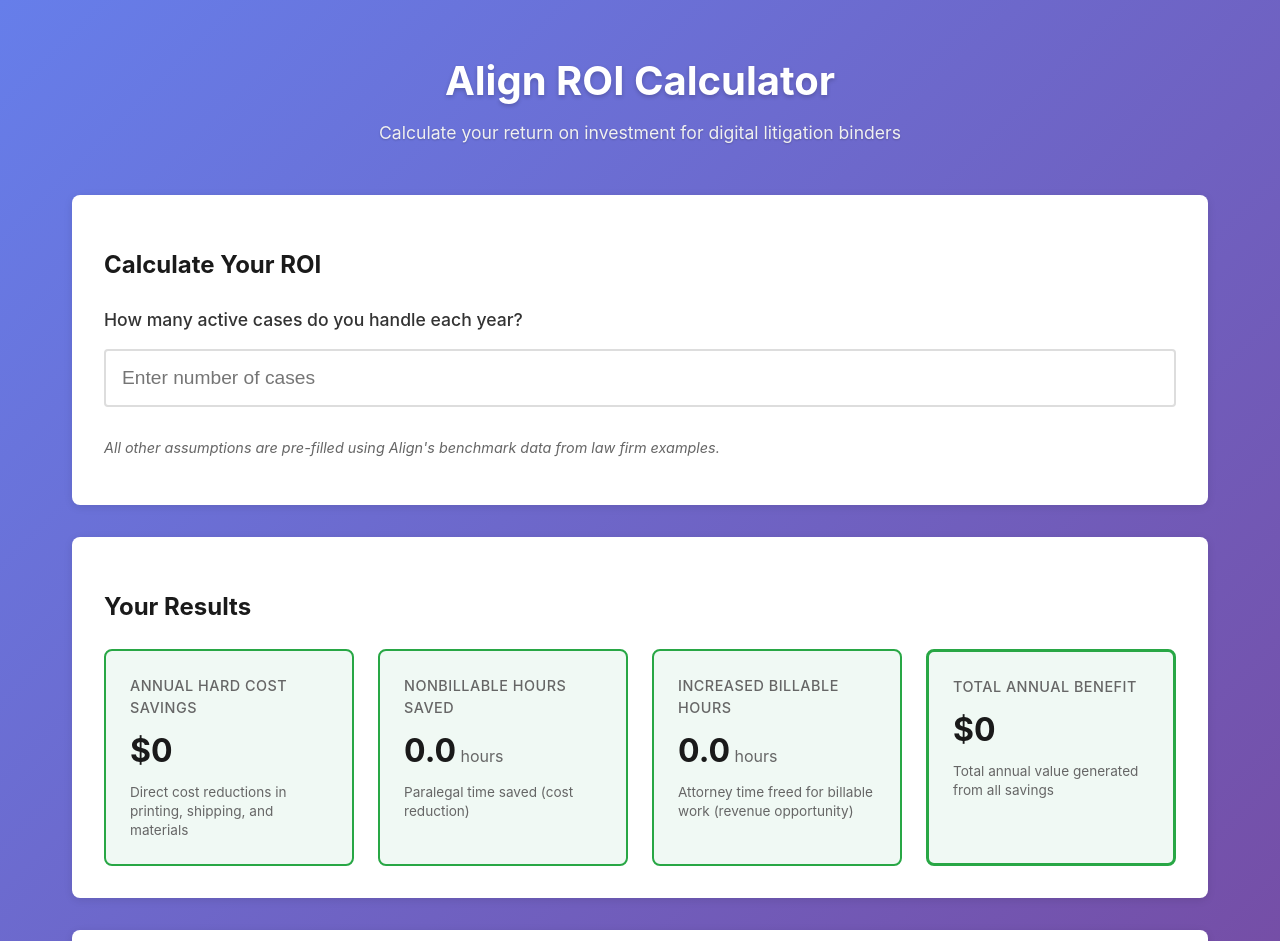
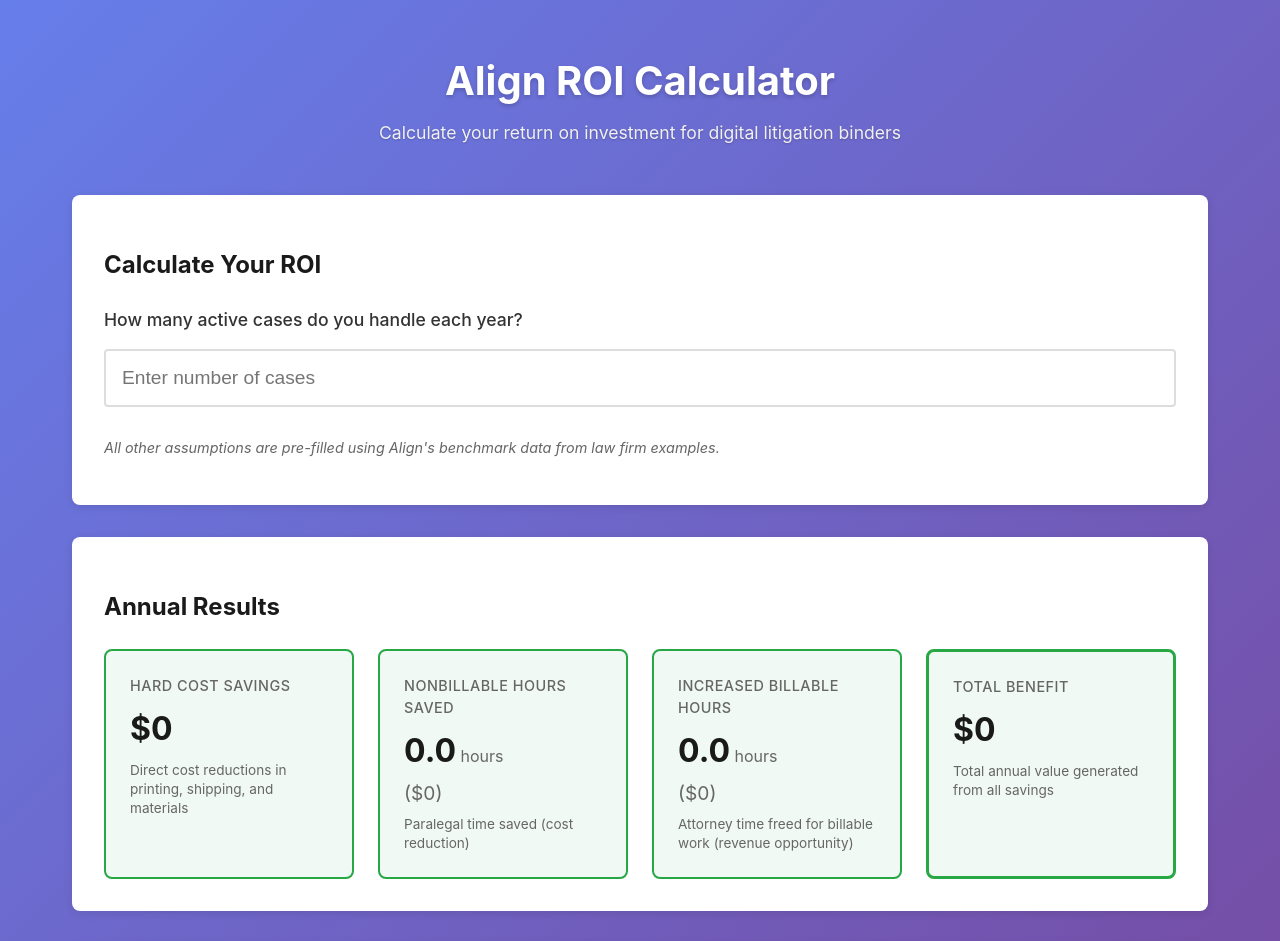
Before and after one commit to sam-mfb/roi, a React (Vite) app: page / in a window 1280 px wide. Shown: the top 941 px of the page. Built offline with nearby package versions, Linux system fonts and the light colour scheme.

Commit message:
add explanations

```diff
--- a/src/components/Calculator/AssumptionsPanel.tsx
+++ b/src/components/Calculator/AssumptionsPanel.tsx
@@ -79,21 +79,25 @@
               label="Binders created per case per year"
               value={calc.bindersPerCase}
               fieldKey="bindersPerCase"
+              description="Annual binder production rate per active case (multiplied by cases/year for total volume)"
             />
             <AssumptionField
               label="Copies per binder"
               value={calc.copiesPerBinder}
               fieldKey="copiesPerBinder"
+              description="Number of physical copies produced for each binder (multiplies print, materials, shipping, storage costs)"
             />
             <AssumptionField
               label="Pages per binder"
               value={calc.pagesPerBinder}
               fieldKey="pagesPerBinder"
+              description="Pages per copy (total pages printed = pages × copies × revisions)"
             />
             <AssumptionField
               label="Revisions per binder"
               value={calc.revisionsPerBinder}
               fieldKey="revisionsPerBinder"
+              description="Number of times binder content is updated/reprinted (multiplies paralegal revision work and reprint costs)"
             />
           </div>
 
@@ -105,12 +109,14 @@
               fieldKey="printCostPerPage"
               prefix="$"
               step={0.01}
+              description="Per page per copy (multiplied by pages × copies × (1 + revisions) for total print cost)"
             />
             <AssumptionField
               label="Binder materials (tabs, dividers, hardware)"
               value={calc.binderMaterials}
               fieldKey="binderMaterials"
               prefix="$"
+              description="Per copy cost for physical binder components (multiplied by copies per binder)"
             />
           </div>
 
@@ -122,6 +128,7 @@
               fieldKey="paralegalRate"
               prefix="$"
               suffix="/hr"
+              description="Used to calculate cost savings from paralegal time freed (multiplied by hours saved)"
             />
             <AssumptionField
               label="Attorney net billable rate"
@@ -129,7 +136,7 @@
               fieldKey="attorneyRate"
               prefix="$"
               suffix="/hr"
-              description="Billable rate minus avg cost per attorney"
+              description="Net value per hour of billable work (billable rate minus cost). Used to value recovered attorney time."
             />
           </div>
 
@@ -141,6 +148,7 @@
               fieldKey="paralegalBuildHours"
               suffix="hrs"
               step={0.1}
+              description="Time to create all copies of one binder initially (not multiplied by copies - all made together)"
             />
             <AssumptionField
               label="Paralegal hours per revision"
@@ -148,6 +156,7 @@
               fieldKey="paralegalRevisionHours"
               suffix="hrs"
               step={0.1}
+              description="Time per revision to update all copies (multiplied by revisions per binder)"
             />
           </div>
 
@@ -157,12 +166,14 @@
               label="Shipments per binder copy"
               value={calc.shipmentsPerBinder}
               fieldKey="shipmentsPerBinder"
+              description="Number of courier shipments per copy (total shipments = shipments × copies)"
             />
             <AssumptionField
               label="Shipping cost per shipment"
               value={calc.shippingCostPerShipment}
               fieldKey="shippingCostPerShipment"
               prefix="$"
+              description="Cost per courier delivery (multiplied by shipments × copies)"
             />
             <AssumptionField
               label="Storage/destruction cost per binder copy"
@@ -170,7 +181,7 @@
               fieldKey="storageCost"
               prefix="$"
               step={0.1}
-              description="50% stored @ $3/yr, 50% destroyed @ $2"
+              description="Annual cost per copy (blended: 50% stored @ $3/yr, 50% destroyed @ $2)"
             />
           </div>
 
@@ -183,6 +194,7 @@
               suffix="%"
               step={1}
               isPercentage={true}
+              description="Percentage of initial build time saved with Align (multiplied by build hours × paralegal rate for cost savings)"
             />
             <AssumptionField
               label="Paralegal revision time reduced"
@@ -191,6 +203,7 @@
               suffix="%"
               step={1}
               isPercentage={true}
+              description="Percentage of revision time saved (reduces both paralegal cost and print costs since fewer pages reprinted)"
             />
             <AssumptionField
               label="Attorney time saved per case"
@@ -198,6 +211,7 @@
               fieldKey="attorneyTimeSaved"
               suffix="hrs"
               step={0.1}
+              description="Hours per case per year freed from admin work for billable activities (allocated across binders, multiplied by net billable rate)"
             />
             <AssumptionField
               label="Courier shipments avoided"
@@ -206,6 +220,7 @@
               suffix="%"
               step={1}
               isPercentage={true}
+              description="Percentage of shipments eliminated via digital delivery (multiplied by shipments × cost per shipment × copies)"
             />
           </div>
 
@@ -218,6 +233,7 @@
               suffix="%"
               step={1}
               isPercentage={true}
+              description="Percentage of active cases using Align (scales all benefits - e.g., 70% adoption on 100 cases = 70 cases worth of savings)"
             />
           </div>
         </div>
--- a/src/components/Calculator/Calculator.css
+++ b/src/components/Calculator/Calculator.css
@@ -142,6 +142,13 @@
   color: #666;
 }
 
+.metric-subvalue {
+  font-size: 1.2rem;
+  font-weight: normal;
+  color: #666;
+  margin-top: 0.25rem;
+}
+
 .metric-description {
   font-size: 0.85rem;
   color: #666;
--- a/src/components/Calculator/ResultsPanel.tsx
+++ b/src/components/Calculator/ResultsPanel.tsx
@@ -7,7 +7,7 @@
 
   const metrics = [
     {
-      label: 'Annual Hard Cost Savings',
+      label: 'Hard Cost Savings',
       value: formatCurrency(results.hardCostSavings),
       description: 'Direct cost reductions in printing, shipping, and materials',
       className: 'metric-card positive',
@@ -18,6 +18,7 @@
       description: 'Paralegal time saved (cost reduction)',
       className: 'metric-card positive',
       suffix: 'hours',
+      subValue: formatCurrency(results.paralegalValue),
     },
     {
       label: 'Increased Billable Hours',
@@ -25,9 +26,10 @@
       description: 'Attorney time freed for billable work (revenue opportunity)',
       className: 'metric-card positive',
       suffix: 'hours',
+      subValue: formatCurrency(results.attorneyValue),
     },
     {
-      label: 'Total Annual Benefit',
+      label: 'Total Benefit',
       value: formatCurrency(results.totalBenefit),
       description: 'Total annual value generated from all savings',
       className: 'metric-card highlight positive',
@@ -36,7 +38,7 @@
 
   return (
     <div className="results-panel">
-      <h2>Your Results</h2>
+      <h2>Annual Results</h2>
       <div className="metrics-grid">
         {metrics.map((metric, index) => (
           <div key={index} className={metric.className}>
@@ -44,6 +46,7 @@
             <div className="metric-value">
               {metric.value}
               {metric.suffix && <span className="metric-suffix"> {metric.suffix}</span>}
+              {metric.subValue && <div className="metric-subvalue">({metric.subValue})</div>}
             </div>
             <div className="metric-description">{metric.description}</div>
           </div>
--- a/src/selectors/calculatorSelectors.ts
+++ b/src/selectors/calculatorSelectors.ts
@@ -85,6 +85,26 @@
 );
 
 /**
+ * Dollar value of paralegal hours saved
+ */
+export const selectParalegalHoursValue = createSelector(
+  [selectAnnualParalegalHoursSaved, selectCalculator],
+  (paralegalHours, calc) => {
+    return paralegalHours * calc.paralegalRate;
+  }
+);
+
+/**
+ * Dollar value of attorney hours recovered
+ */
+export const selectAttorneyHoursValue = createSelector(
+  [selectAnnualAttorneyBillableHoursRecovered, selectCalculator],
+  (attorneyHours, calc) => {
+    return attorneyHours * calc.attorneyRate;
+  }
+);
+
+/**
  * Annual total savings (hard costs + monetized labor)
  * Note: bindersPerCase represents the annual rate (binders created per case per year)
  */
@@ -113,14 +133,18 @@
   [
     selectAnnualHardCostSavings,
     selectAnnualParalegalHoursSaved,
+    selectParalegalHoursValue,
     selectAnnualAttorneyBillableHoursRecovered,
+    selectAttorneyHoursValue,
     selectAnnualTotalSavings,
     selectTotalAnnualBenefit,
   ],
-  (hardCostSavings, paralegalHours, attorneyHours, totalSavings, totalBenefit) => ({
+  (hardCostSavings, paralegalHours, paralegalValue, attorneyHours, attorneyValue, totalSavings, totalBenefit) => ({
     hardCostSavings,
     paralegalHours,
+    paralegalValue,
     attorneyHours,
+    attorneyValue,
     totalSavings,
     totalBenefit,
   })
```
